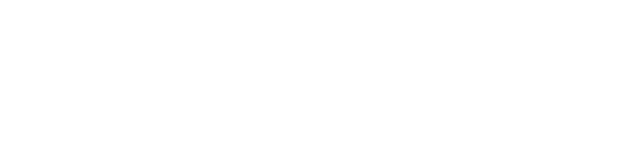
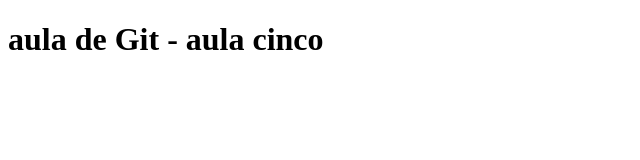
Before and after one commit to Thai-cv/Aula-cinco-git, a plain HTML site: page index.html in a window 1280 px wide. Shown: the whole page, without its empty margins (0-640 px from the left). Drawn offline with Linux system fonts and the light colour scheme.

Commit message:
alteracao index html

```diff
--- a/index.html
+++ b/index.html
@@ -7,6 +7,6 @@
     <title>Aula de Git</title>
 </head>
 <body>
-
+    <h1>aula de Git - aula cinco</h1>
 </body>
 </html>
```
